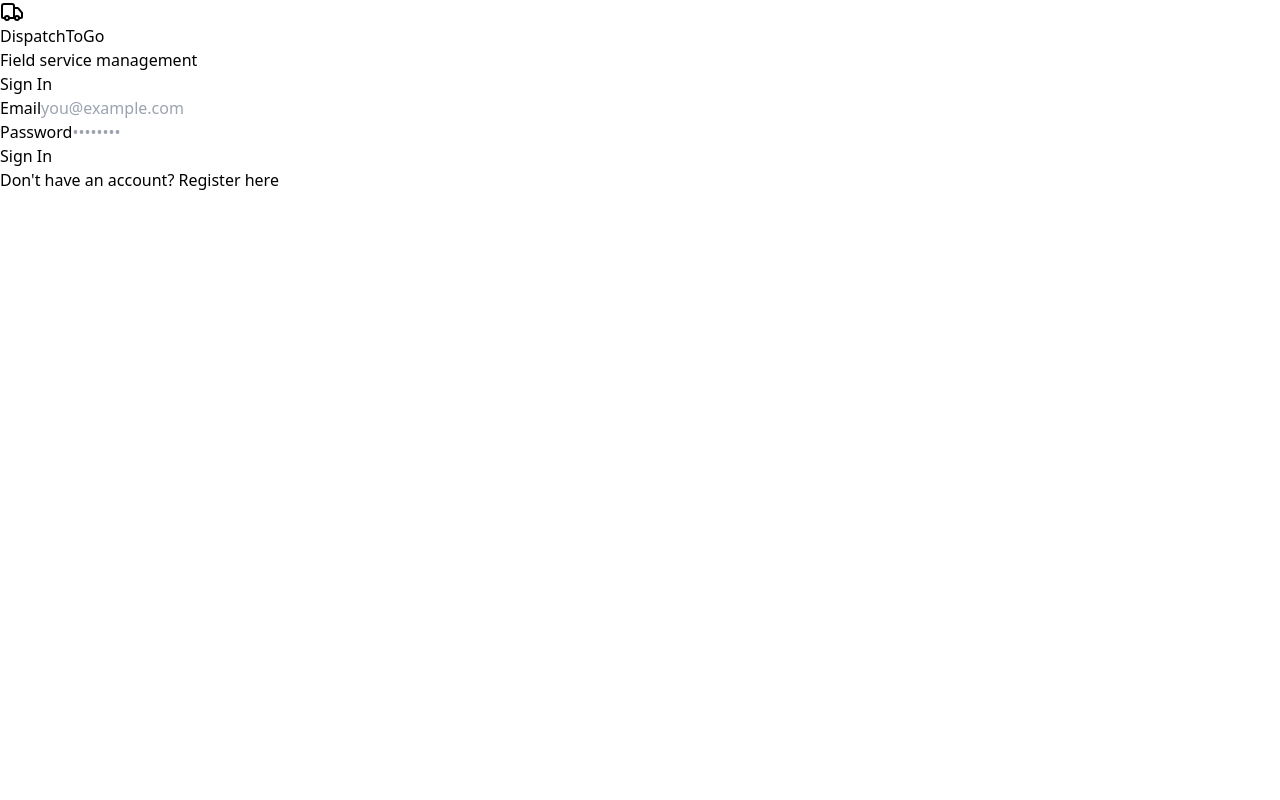
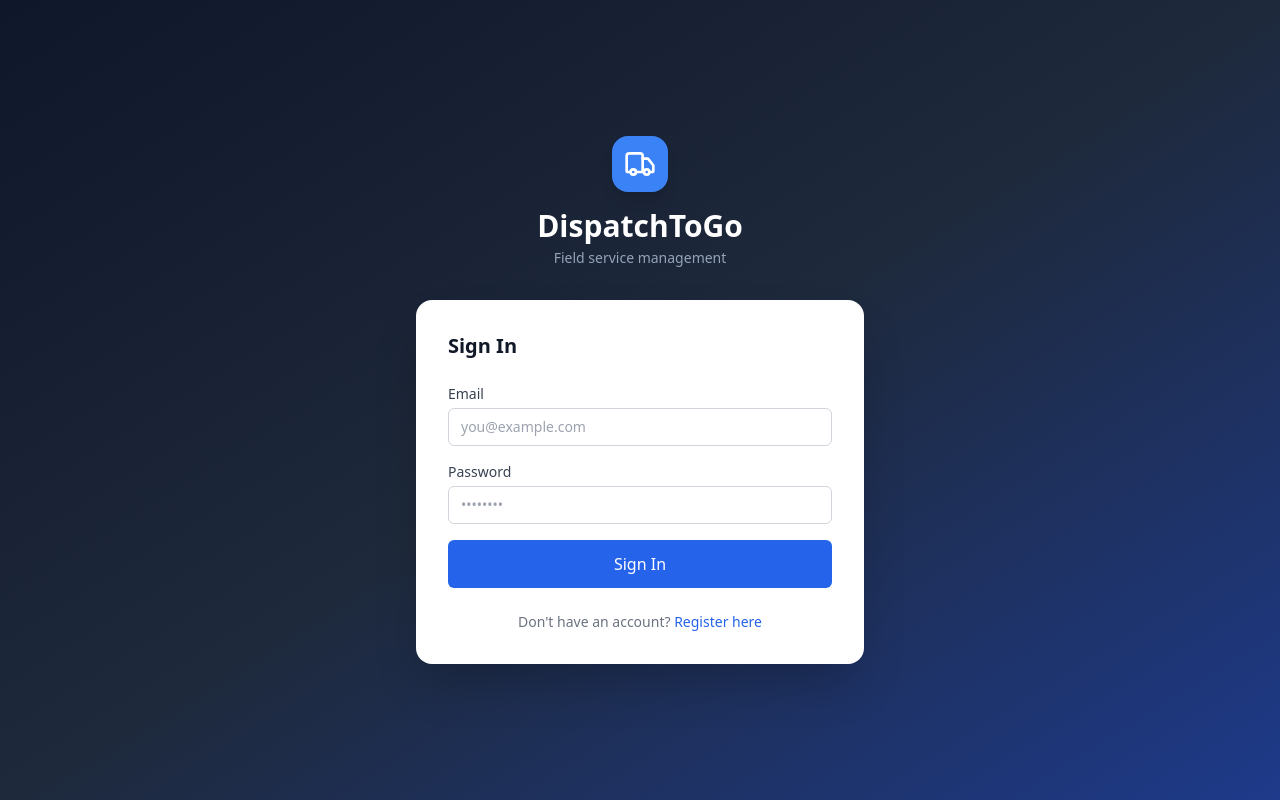
Before and after one commit to olegrumiancev/dispatchtogo, a Next.js app: page /login in a window 1280 px wide. Built offline with nearby package versions, Linux system fonts and the light colour scheme.

Commit message:
fix: add missing tailwind.config.ts
Tailwind CSS was not generating any styles because
the config file was missing from the repo.

```diff
--- /dev/null
+++ b/tailwind.config.ts
@@ -0,0 +1,14 @@
+import type { Config } from "tailwindcss";
+
+const config: Config = {
+  content: [
+    "./src/app/**/*.{js,ts,jsx,tsx,mdx}",
+    "./src/components/**/*.{js,ts,jsx,tsx,mdx}",
+  ],
+  theme: {
+    extend: {},
+  },
+  plugins: [],
+};
+
+export default config;
```
